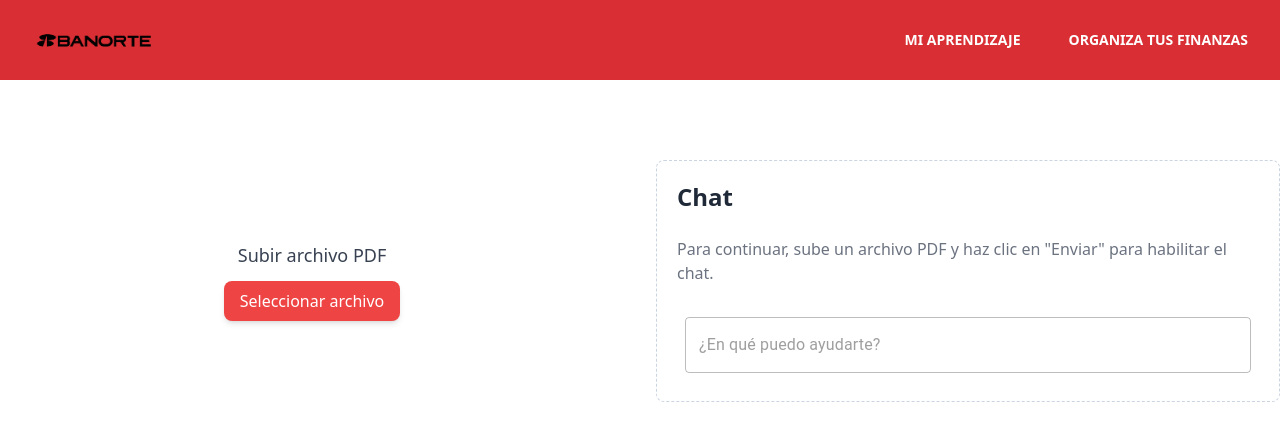
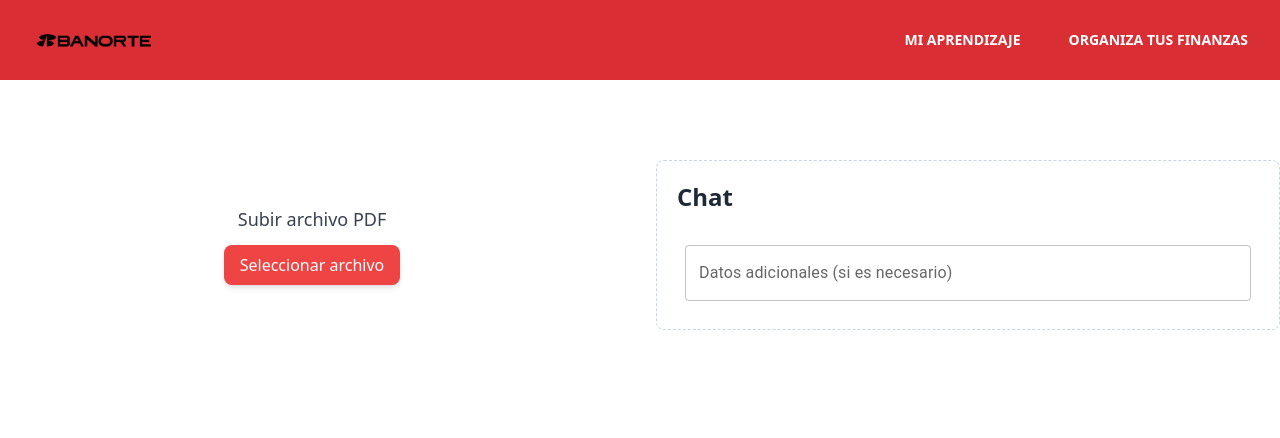
Before and after one commit to AddAcTech/hackathonBanorte, a React (Vite) app in the folder client/: page /chat in a window 1280 px wide. Shown: the top 438 px of the page. Built offline with nearby package versions, Linux system fonts and the light colour scheme.

Commit message:
Update Ramses

```diff
--- a/client/src/components/Chat.jsx
+++ b/client/src/components/Chat.jsx
@@ -4,8 +4,7 @@ import { TextField, Box } from "@mui/material";
 export default function Chat() {
   const [pdfFile, setPdfFile] = useState(null);
   const [pdfFileUrl, setPdfFileUrl] = useState(null); // Para mostrar el PDF
-  const [additionalData, setAdditionalData] = useState(""); // Para los datos adicionales
-  const [isTextFieldEnabled, setIsTextFieldEnabled] = useState(false); // Controla si el TextField está habilitado
+  const [additionalData, setAdditionalData] = useState(""); // Por si tienes datos adicionales
 
   const handleFileChange = (e) => {
     const file = e.target.files[0];
@@ -20,7 +19,6 @@ export default function Chat() {
       console.log("No file selected");
       return;
     }
-    setIsTextFieldEnabled(true)
 
     // Crear un FormData para enviar el archivo y datos adicionales
     const formData = new FormData();
@@ -28,16 +26,21 @@ export default function Chat() {
     formData.append("additionalData", additionalData); // Agregar datos adicionales si es necesario
 
     try {
-      const response = await fetch("http://localhost:3000/document", {
-        method: "POST",
-        body: formData,
-      });
+      const response = await fetch(
+        "http://localhost/3000/document",
+        {
+          method: "POST",
+          body: formData, // Enviamos el FormData directamente
+          // No es necesario agregar headers como "Content-Type": "multipart/form-data", fetch lo maneja automáticamente.
+        }
+      );
 
       if (response.ok) {
         const data = await response.json();
+        // Manejar la respuesta exitosa del servidor
         console.log(data);
+        // Mostrar mensaje (similitud con axios .then)
         alert(`Título: ${data.title}, Mensaje: ${data.text}`);
-        setIsTextFieldEnabled(true); // Habilitar el TextField cuando se envíe el archivo con éxito
       } else {
         console.error("Error en la respuesta del servidor");
       }
@@ -88,7 +91,6 @@ export default function Chat() {
                 onClick={() => {
                   setPdfFile(null);
                   setPdfFileUrl(null);
-                  setIsTextFieldEnabled(false);
                 }}
               >
                 Cancelar
@@ -102,35 +104,25 @@ export default function Chat() {
             </div>
           </div>
         )}
-
-        <div className="border border-dashed border-slate-300 p-5 rounded-lg space-y-6 w-full">
+        <div className="border border-dashed border-slate-300 p-5 rounded-lg space-y-6 max-w-lg md:max-w-full mx-auto">
           <h2 className="text-2xl font-bold text-gray-800">Chat</h2>
-
-          {/* Texto mostrado antes de la validación */}
-          {!isTextFieldEnabled && (
-            <p className="text-gray-500">
-              Para continuar, sube un archivo PDF y haz clic en "Enviar" para habilitar el chat.
-            </p>
-          )}
-
           <Box
             component="form"
             sx={{
               display: "flex",
               alignItems: "center",
-              "& > :not(style)": { m: 1, width: "100%" },
+              "& > :not(style)": { m: 1 },
             }}
             noValidate
             autoComplete="off"
           >
             <TextField
               id="outlined-basic"
-              label="¿En qué puedo ayudarte?"
+              label="Datos adicionales (si es necesario)"
               variant="outlined"
-              fullWidth
+              sx={{ width: "65ch" }}
               value={additionalData}
               onChange={(e) => setAdditionalData(e.target.value)}
-              disabled={!isTextFieldEnabled}
             />
           </Box>
         </div>
```
